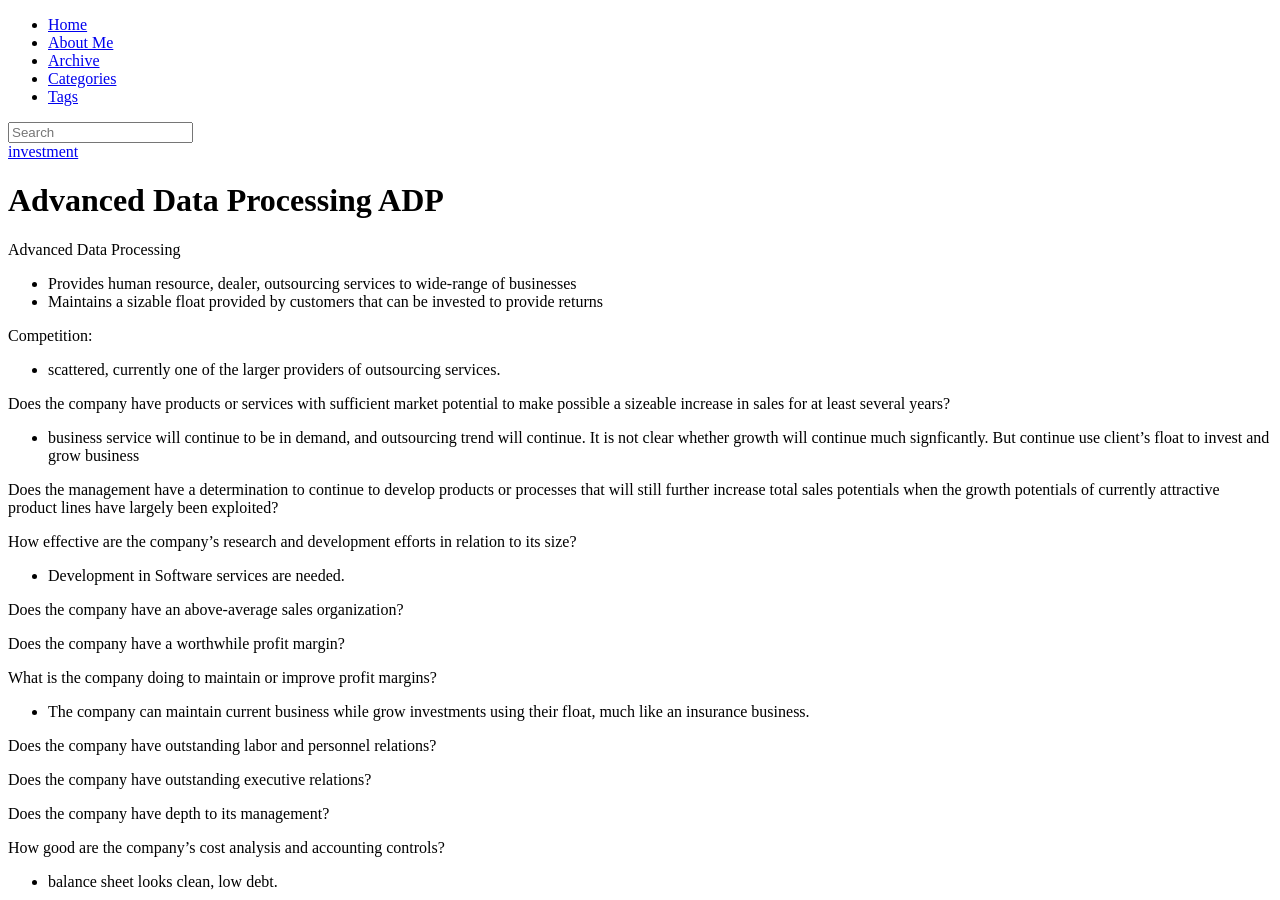
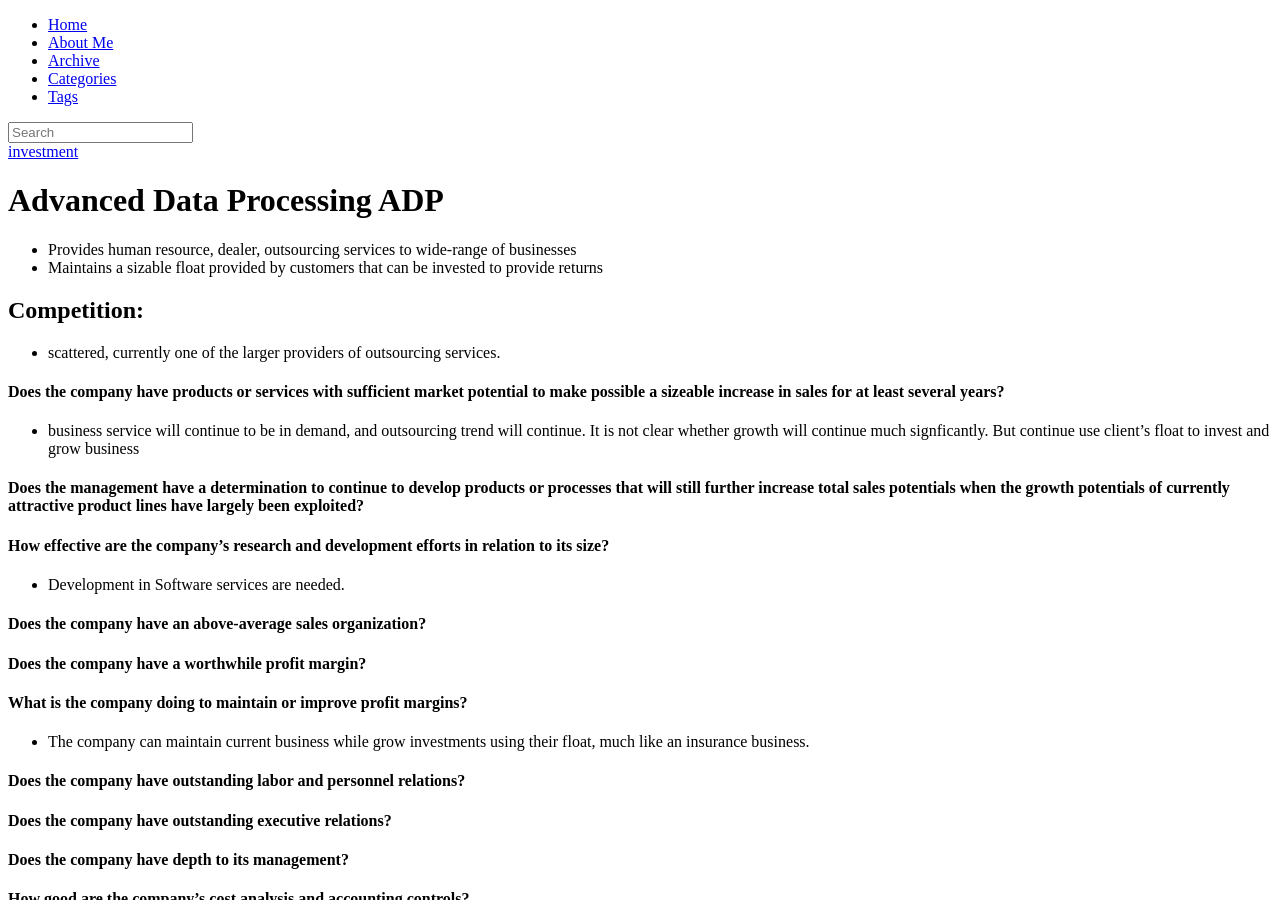
Before and after one commit to puyuan/companies, a Jekyll site: the page built from _posts/Service/2015-04-09-ADP- Advanced Data Processing.md, in a window 1280 px wide and 900 px high. Built offline with Jekyll 4.4.1, drawn with Linux system fonts in a browser that asks for light colours; nearby versions of some CDN libraries; library files that are not in the unit come from our copies; comment, search, counter and statistics services are not loaded.

Commit message:
update post

```diff
--- a/_posts/Service/2015-04-09-ADP- Advanced Data Processing.md
+++ b/_posts/Service/2015-04-09-ADP- Advanced Data Processing.md
@@ -6,44 +6,54 @@
 tags: service business_processing
 ---
 
-Advanced Data Processing
+
  - Provides human resource, dealer, outsourcing services to wide-range of businesses
  - Maintains a sizable float provided by customers that can be invested to provide returns
 
-Competition:
+ <!--more-->
+
+## Competition:
+
  - scattered, currently one of the larger providers of outsourcing services.
 
-Does the company have products or services with sufficient market potential to make possible a sizeable increase in sales for at least several years?
+#### Does the company have products or services with sufficient market potential to make possible a sizeable increase in sales for at least several years?
+
   - business service will continue to be in demand, and outsourcing trend will continue. It is not clear whether growth will continue much signficantly. But continue use client's float to invest and grow business
 
-Does the management have a determination to continue to develop products or processes that will still further increase total sales potentials when the growth potentials of currently attractive product lines have largely been exploited?
+####  Does the management have a determination to continue to develop products or processes that will still further increase total sales potentials when the growth potentials of currently attractive product lines have largely been exploited?
 
-How effective are the company's research and development efforts in relation to its size?
+#### How effective are the company's research and development efforts in relation to its size?
+
   - Development in Software services are needed.
 
-Does the company have an above-average sales organization?
+#### Does the company have an above-average sales organization?
 
-Does the company have a worthwhile profit margin?
+#### Does the company have a worthwhile profit margin?
 
-What is the company doing to maintain or improve profit margins?
+#### What is the company doing to maintain or improve profit margins?
+
  - The company can maintain current business while grow investments using their float, much like an insurance business.
 
-Does the company have outstanding labor and personnel relations?
+#### Does the company have outstanding labor and personnel relations?
 
-Does the company have outstanding executive relations?
+#### Does the company have outstanding executive relations?
 
-Does the company have depth to its management?
+#### Does the company have depth to its management?
 
-How good are the company's cost analysis and accounting controls?
+
+
+#### How good are the company's cost analysis and accounting controls?
+
   - balance sheet looks clean, low debt.
 
-Are there other aspects of the business, somewhat peculiar to the industry involved, which will give the investor important clues as to how outstanding the company will be in relation to its competition?
+#### Are there other aspects of the business, somewhat peculiar to the industry involved, which will give the investor important clues as to how outstanding the company will be in relation to its competition?
+
   - it has scale and presense, and a moat around client relationships. It has a float that can be used to grow the business.
 
-Does the company have a short-range or long-range outlook in regard to profits?
+#### Does the company have a short-range or long-range outlook in regard to profits?
 
-In the foreseeable future, will the growth of the company require sufficient equity financing so that the larger number of shares then outstanding will largely cancel the existing stockholders' benefit from this anticipated growth?
+#### In the foreseeable future, will the growth of the company require sufficient equity financing so that the larger number of shares then outstanding will largely cancel the existing stockholders' benefit from this anticipated growth?
 
-Does the management talk freely to investors about its affairs when things are going well but "clam up" when troubles or disappointments occur?
+#### Does the management talk freely to investors about its affairs when things are going well but "clam up" when troubles or disappointments occur?
 
-Does the company have a management of unquestionable integrity?
+#### Does the company have a management of unquestionable integrity?
```
